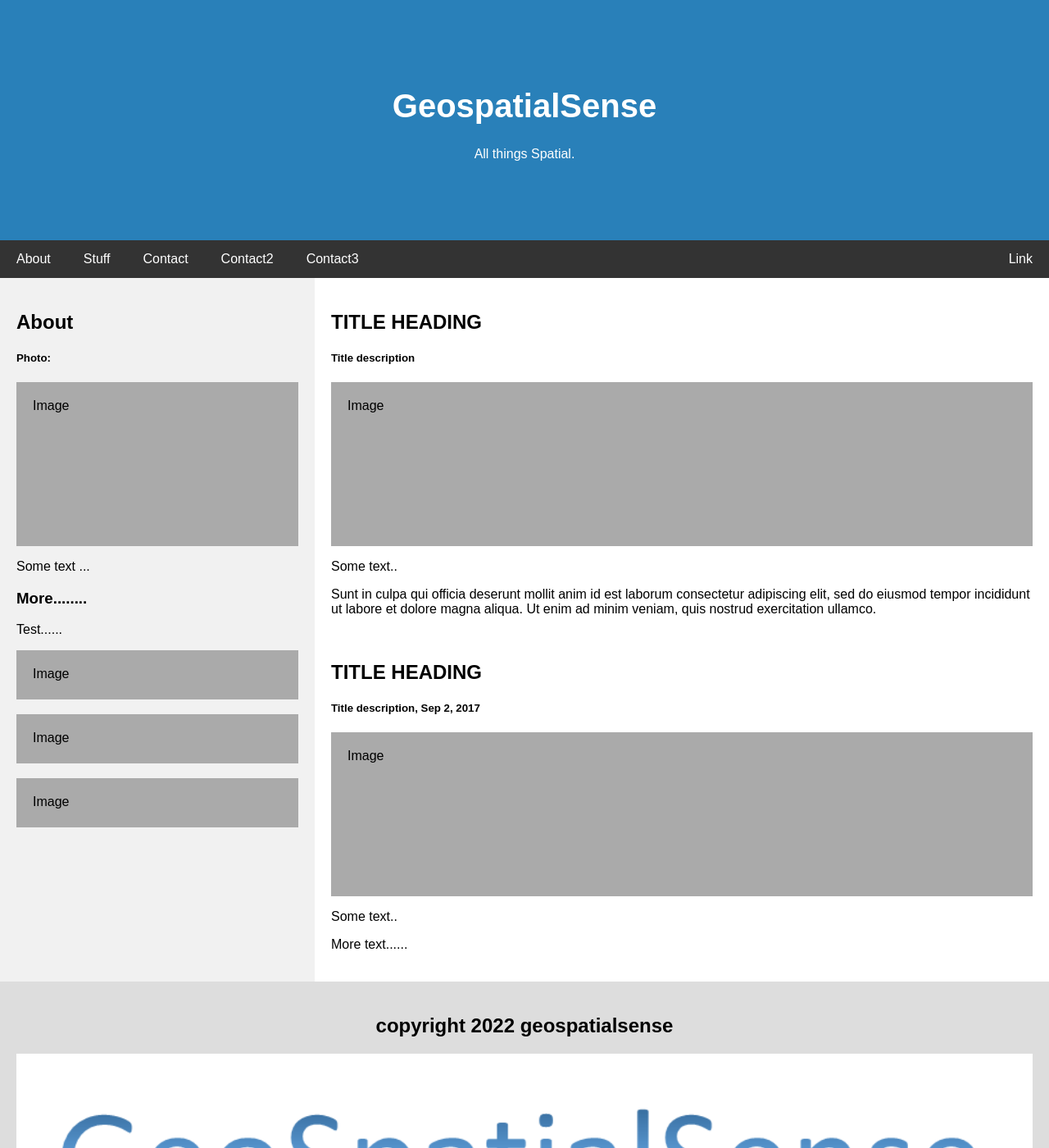
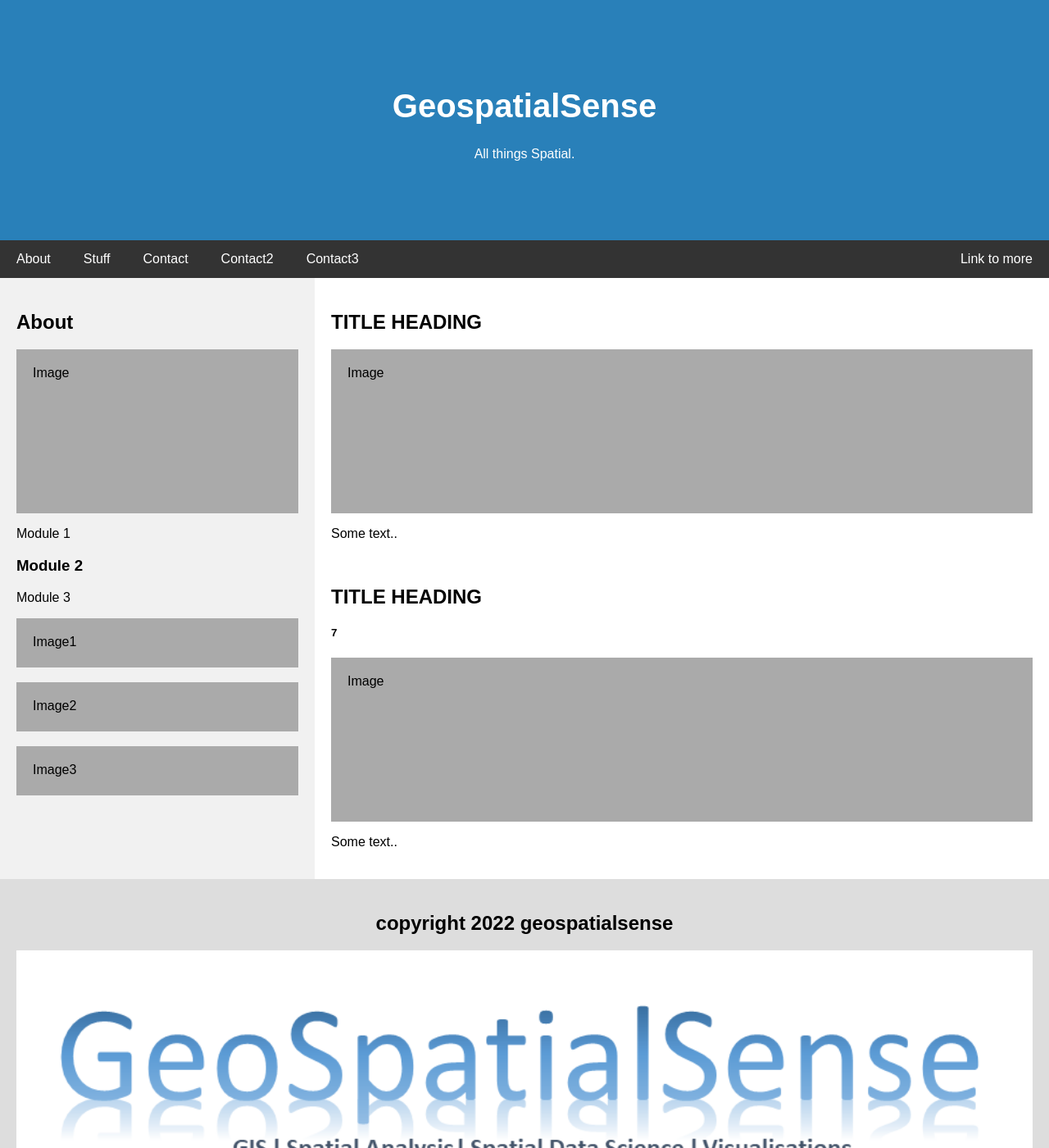
Before and after one commit to geospatialsense/geosense_v1, a Jekyll site: the page built from index.md, in a window 1280 px wide and 1400 px high. Shown: the whole window at 82% size. Built offline with Jekyll 4.4.1, drawn with Linux system fonts in a browser that asks for light colours; our own code applies the rules of GitHub Pages for plain Markdown files.

Commit message:
Update default.html

```diff
--- a/_layouts/default.html
+++ b/_layouts/default.html
@@ -119,33 +119,31 @@ body {
   <a href="./htmlfiles/egimage3pg.html"">Contact2</a>
   <a href="./htmlfiles/eg4pg.html"">Contact3</a>
 
-  <a href="#" class="right">Link</a>
+  <a href="#" class="right">Link to more</a>
 </div>
 
 <div class="row">
   <div class="side">
     <h2>About</h2>
-    <h5>Photo:</h5>
     <div class="fakeimg" style="height:200px;">Image</div>
-    <p>Some text ...</p>
-    <h3>More........</h3>
-    <p>Test......</p>
-    <div class="fakeimg" style="height:60px;">Image</div><br>
-    <div class="fakeimg" style="height:60px;">Image</div><br>
-    <div class="fakeimg" style="height:60px;">Image</div>
+    <p>Module 1</p>
+    <h3>Module 2</h3>
+    <p>Module 3</p>
+    <div class="fakeimg" style="height:60px;">Image1</div><br>
+    <div class="fakeimg" style="height:60px;">Image2</div><br>
+    <div class="fakeimg" style="height:60px;">Image3</div>
   </div>
+
   <div class="main">
     <h2>TITLE HEADING</h2>
-    <h5>Title description</h5>
     <div class="fakeimg" style="height:200px;">Image</div>
     <p>Some text..</p>
-    <p>Sunt in culpa qui officia deserunt mollit anim id est laborum consectetur adipiscing elit, sed do eiusmod tempor incididunt ut labore et dolore magna aliqua. Ut enim ad minim veniam, quis nostrud exercitation ullamco.</p>
     <br>
     <h2>TITLE HEADING</h2>
-    <h5>Title description, Sep 2, 2017</h5>
+    <h5>7</h5>
     <div class="fakeimg" style="height:200px;">Image</div>
     <p>Some text..</p>
-    <p>More text......</p>
+
   </div>
 </div>
 
```
